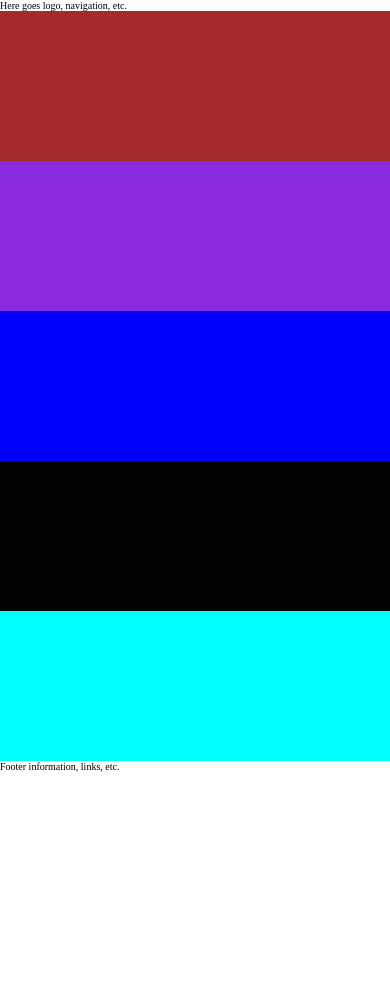
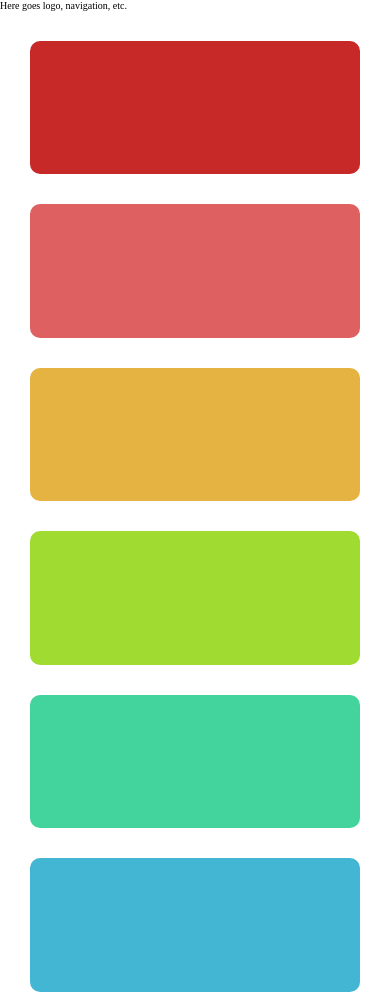
Before and after one commit to BrayanSV18/ResponsiveDesing, a plain HTML site: page mostlyFluid/index.html in a window 390 px wide. Shown: the top 995 px of the page. Before the commit the page ends 844 px from the top, so only its background shows below. Drawn offline with Linux system fonts and the light colour scheme.

Commit message:
Edit style for responsive desing

```diff
--- a/mostlyFluid/desktop.css
+++ b/mostlyFluid/desktop.css
@@ -1,17 +1,24 @@
-.container {
-    width: 800px;
-    margin-left: auto;
-    margin-right: auto;
-   .cl {
-    width: 60%;
-      }
-   .c2 {
-    width: 40%;
-    } .c3,{
-        .c4 {
-    width: 33%;
-   }
-   .c5 {
-    width: 34;
-   }
+.c1,
+.c2 {
+  height: calc((100vh / 3) - 4rem);
 }
+
+.c1 {
+  width: 39%;
+}
+
+.c2 {
+  width: 58%;
+}
+
+.c3,
+.c4,
+.c5 {
+  width: calc((100% / 3) - 2%);
+  height: calc((100vh / 3) - 4rem);
+}
+
+.c6 {
+  width: 100%;
+  height: calc((100vh / 3) - 4rem);
+}
--- a/mostlyFluid/index.html
+++ b/mostlyFluid/index.html
@@ -19,11 +19,12 @@
     <!-- A place for website's main content -->
     <main class="container">
 
-        <div class="c1"></div>
-        <div class="c2"></div>
-        <div class="c3"></div>
-        <div class="c4"></div>
-        <div class="c5"></div>
+        <div class="c c1"></div>
+        <div class="c c2"></div>
+        <div class="c c3"></div>
+        <div class="c c4"></div>
+        <div class="c c5"></div>
+        <div class="c c6"></div>
 
     </main>
 
--- a/mostlyFluid/style.css
+++ b/mostlyFluid/style.css
@@ -10,35 +10,41 @@ html {
 
 .container {
   display: flex;
+  justify-content: space-between;
   flex-wrap: wrap;
+  max-width: 1300px;
+  padding: 3rem;
+  margin: 0 auto;
 }
 
-.c1,
-.c2,
-.c3,
-.c4,
-.c5 {
+.c {
   width: 100%;
   min-width: 150px;
-  height: 150px;
+  height: calc(17vh - 1rem);
+  margin-bottom: 3rem;
+  border-radius: 10px;
 }
 
 .c1 {
-  background-color: brown;
+  background-color: #c72929;
 }
 
 .c2 {
-  background-color: blueviolet;
+  background-color: #df6060;
 }
 
 .c3 {
-  background-color: blue;
+  background-color: #e4b342;
 }
 
 .c4 {
-  background-color: black;
+  background-color: #a0db32;
 }
 
 .c5 {
-  background-color: aqua;
+  background-color: #43d39c;
 }
+.c6 {
+  background-color: #43b6d3;
+  margin: 0;
+}
--- a/mostlyFluid/tablet.css
+++ b/mostlyFluid/tablet.css
@@ -0,0 +1,8 @@
+.c2,
+.c3 {
+  width: 48%;
+}
+
+.c4 {
+  height: calc(60vh - 5rem);
+}
```
